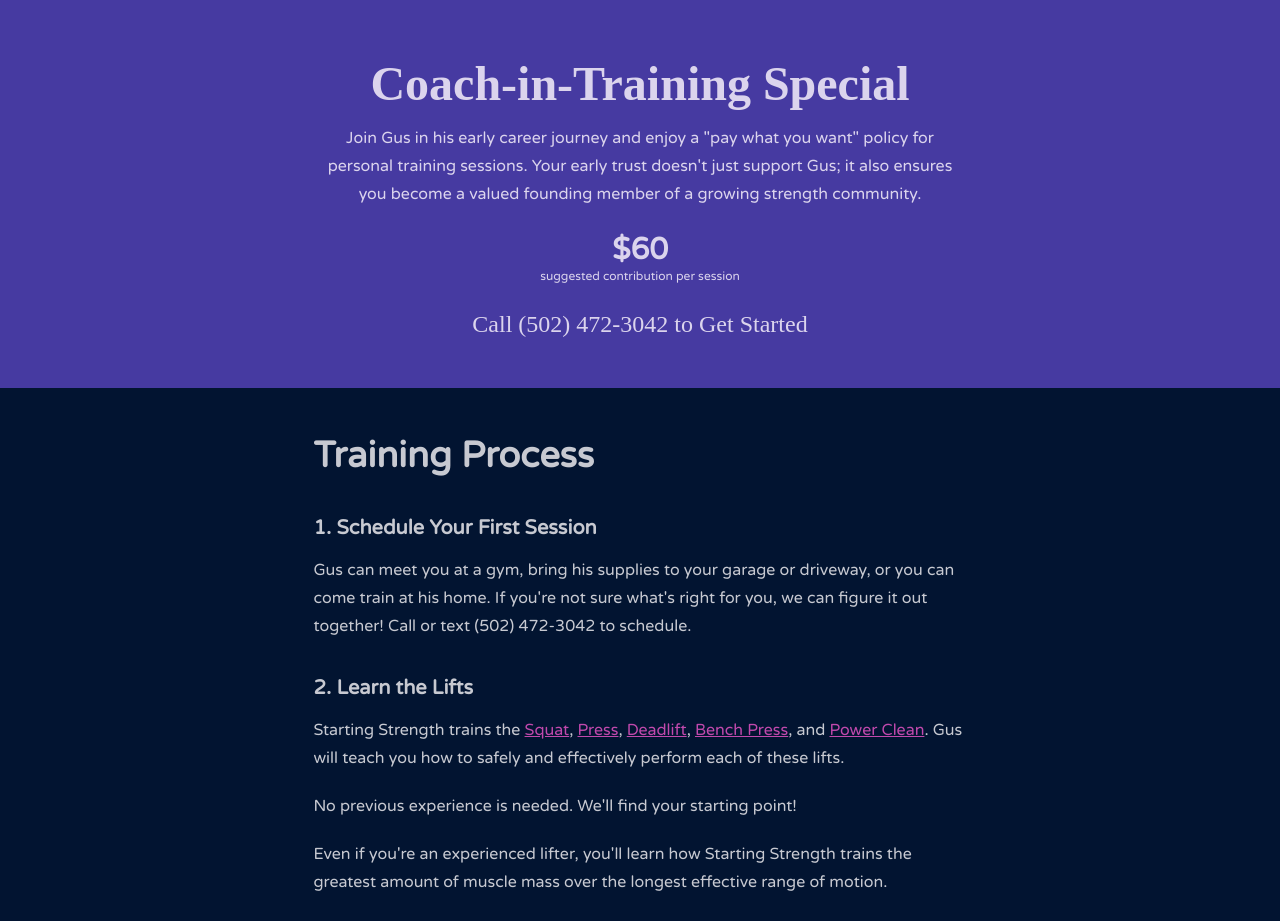
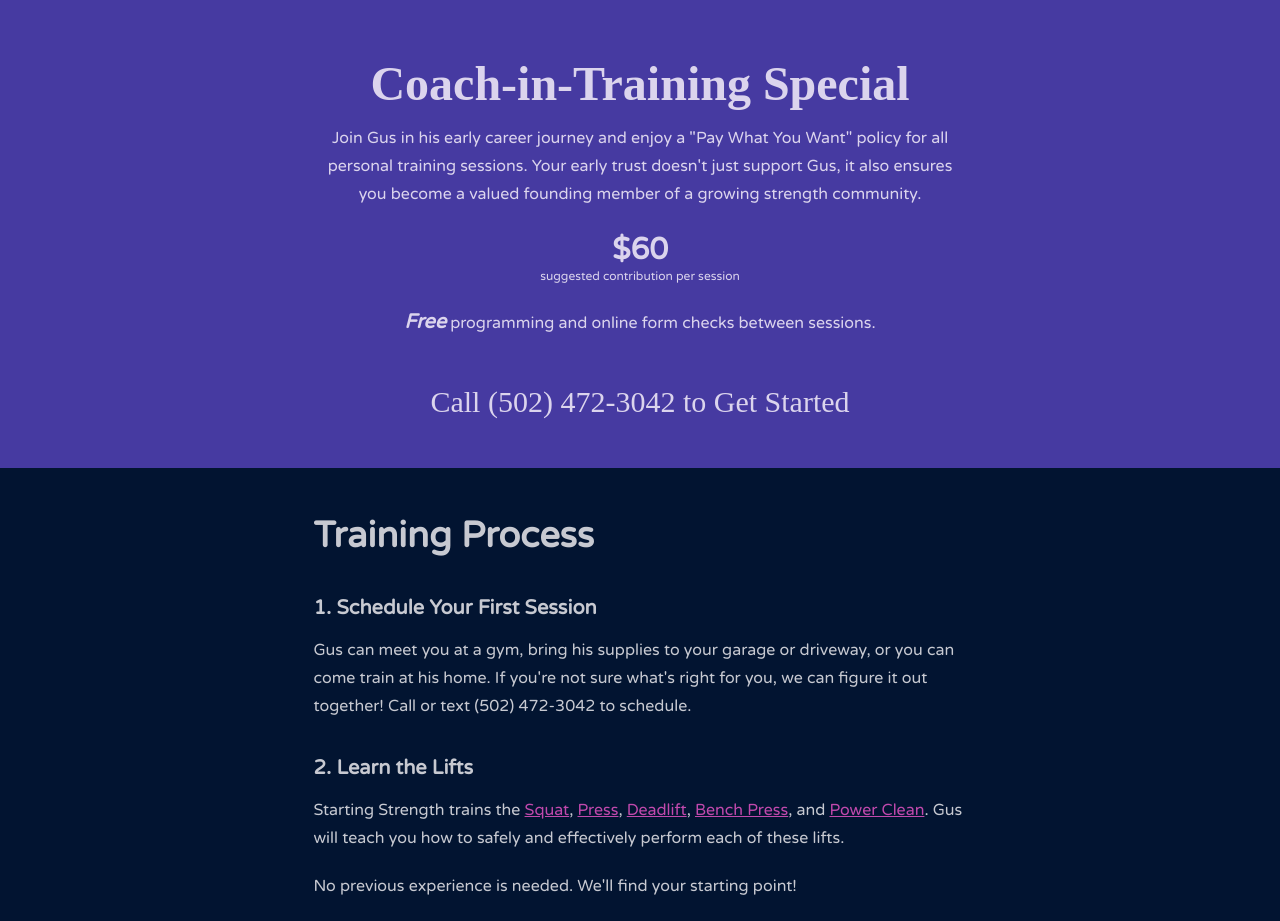
Before and after one commit to alexjgustafson/gus.coach, a SvelteKit app: page / in a window 1280 px wide. Shown: the part 1280-2201 px from the top of the page. Built offline with nearby package versions, Linux system fonts and the light colour scheme; a web font is replaced by a local one.

Commit message:
add free stuff to special pricing

```diff
--- a/src/components/home/SpecialPrice.svelte
+++ b/src/components/home/SpecialPrice.svelte
@@ -2,12 +2,13 @@
   <div class="container mx-auto px-6 lg:px-48 xl:px-80 text-secondary-content">
     <h2 class="text-3xl md:text-5xl py-4 font-bold font-accent">Coach-in-Training Special</h2>
     <div class="prose text-secondary-content">
-      <p >Join Gus in his early career journey and enjoy a "pay what you want" policy for personal training sessions. Your early trust doesn't just support Gus; it also ensures you become a valued founding member of a growing strength community.</p>
+      <p>Join Gus in his early career journey and enjoy a "Pay What You Want" policy for all personal training sessions. Your early trust doesn't just support Gus, it also ensures you become a valued founding member of a growing strength community.</p>
     </div>
     <p class="flex flex-col text-center py-6">
       <span class="text-3xl font-bold">$60</span>
       <span class="text-xs">suggested contribution per session</span>
     </p>
-    <p class="font-accent text-2xl"><a href="tel:5024723042">Call (502) 472-3042 to Get Started</a></p>
+    <p class=""><span class="font-bold italic text-xl">Free</span> programming and online form checks between sessions.</p>
+    <p class="font-accent text-3xl mt-12"><a href="tel:5024723042">Call (502) 472-3042 to Get Started</a></p>
   </div>
 </div>
```
